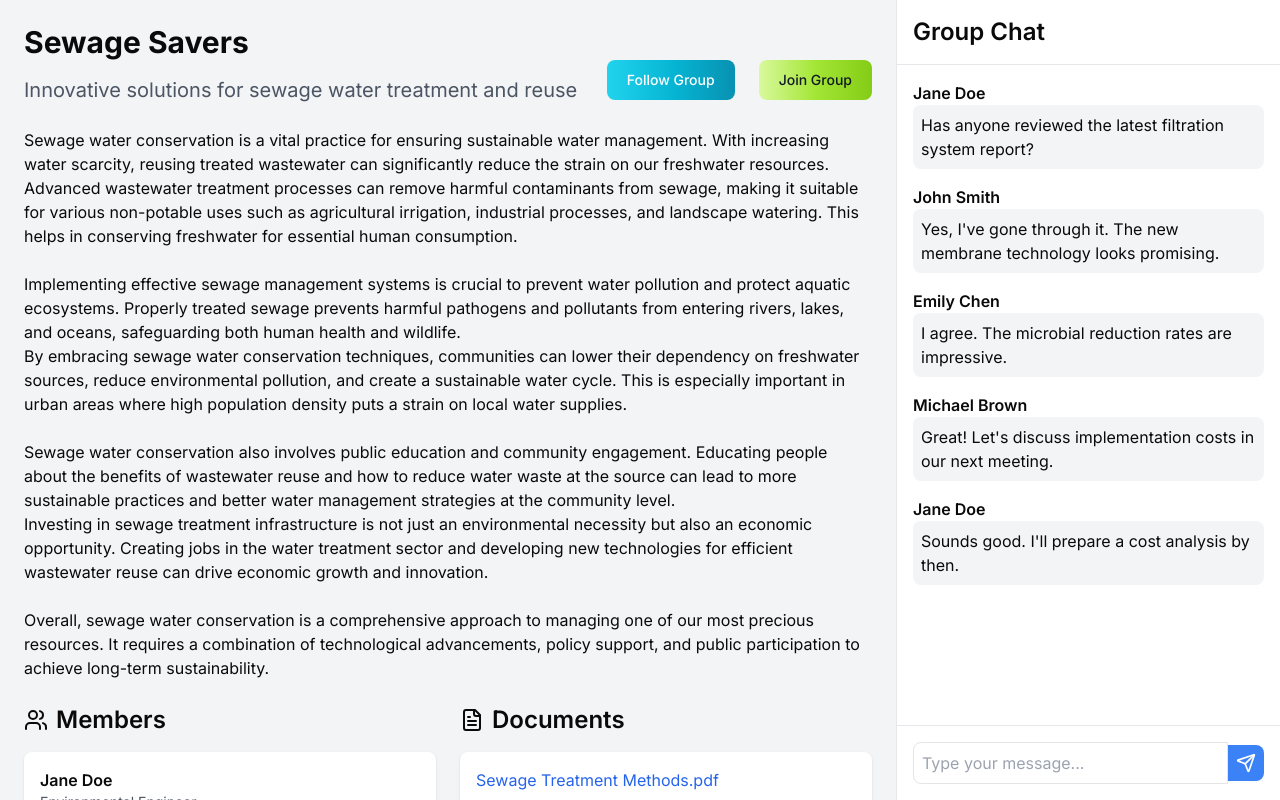
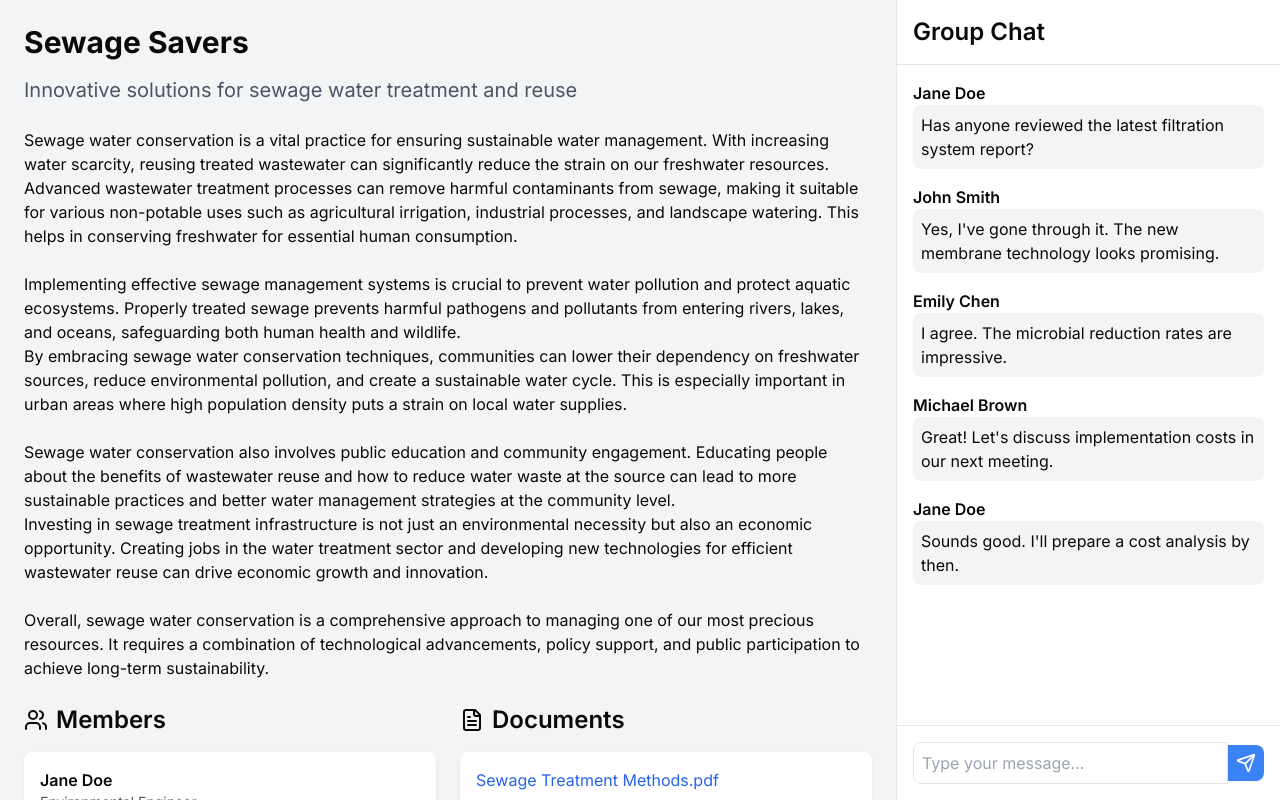
Before and after one commit to PRATEEK-VERNEKAR/Jal_Rakshak, a Next.js app: page /group_dashboard in a window 1280 px wide. Built offline with nearby package versions, Linux system fonts and the light colour scheme.

Commit message:
Small check

```diff
--- a/src/app/group_dashboard/page.jsx
+++ b/src/app/group_dashboard/page.jsx
@@ -40,8 +40,8 @@ const GroupDashboard = () => {
 
           <div className="flex items-center space-x-4 mt-4">
 
-            <button type="button" class="text-white bg-gradient-to-r from-cyan-400 via-cyan-500 to-cyan-600 hover:bg-gradient-to-br focus:ring-4 focus:outline-none focus:ring-cyan-300 dark:focus:ring-cyan-800 font-medium rounded-lg text-sm px-5 py-2.5 text-center me-2 mb-2">Follow Group</button>
-            <button type="button" class="text-gray-900 bg-gradient-to-r from-lime-200 via-lime-400 to-lime-500 hover:bg-gradient-to-br focus:ring-4 focus:outline-none focus:ring-lime-300 dark:focus:ring-lime-800 font-medium rounded-lg text-sm px-5 py-2.5 text-center me-2 mb-2">Join Group</button>
+            {/* <button type="button" class="text-white bg-gradient-to-r from-cyan-400 via-cyan-500 to-cyan-600 hover:bg-gradient-to-br focus:ring-4 focus:outline-none focus:ring-cyan-300 dark:focus:ring-cyan-800 font-medium rounded-lg text-sm px-5 py-2.5 text-center me-2 mb-2">Follow Group</button>
+            <button type="button" class="text-gray-900 bg-gradient-to-r from-lime-200 via-lime-400 to-lime-500 hover:bg-gradient-to-br focus:ring-4 focus:outline-none focus:ring-lime-300 dark:focus:ring-lime-800 font-medium rounded-lg text-sm px-5 py-2.5 text-center me-2 mb-2">Join Group</button> */}
           </div>
         </div>
 
```
